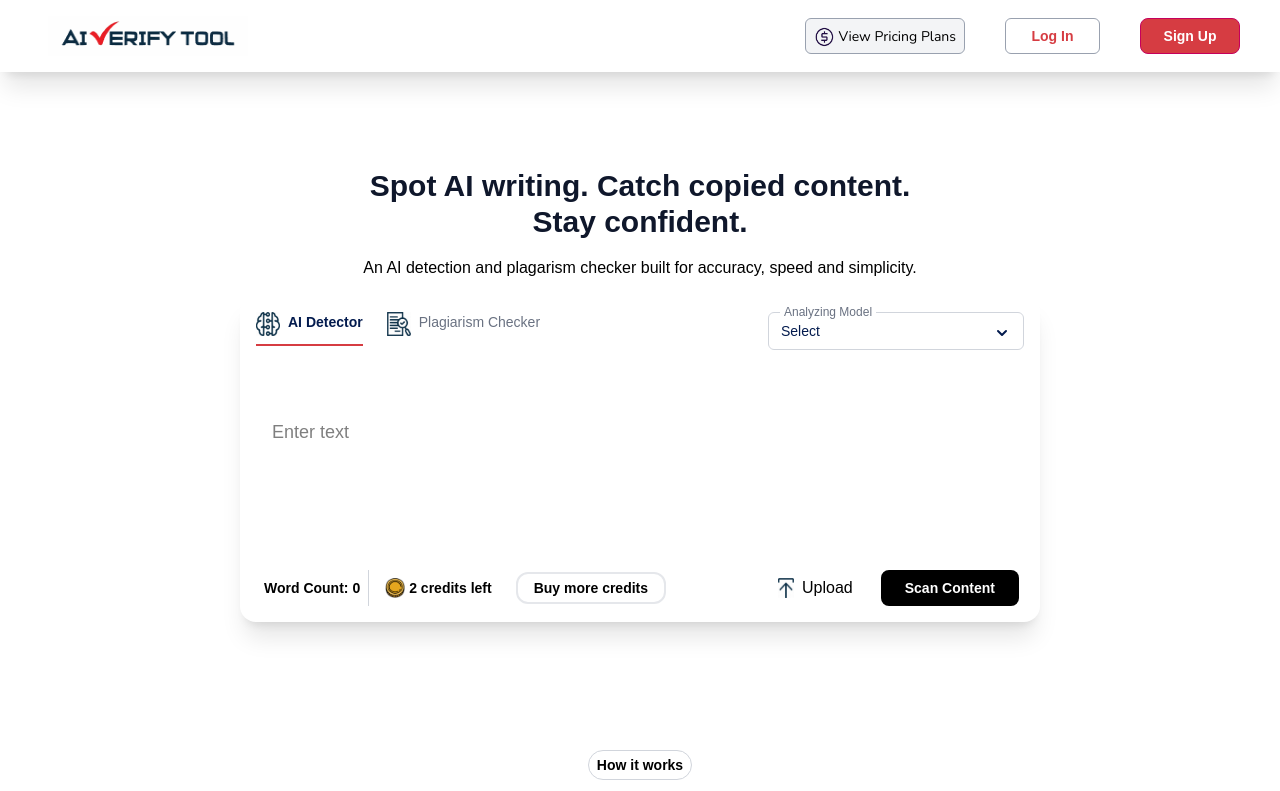
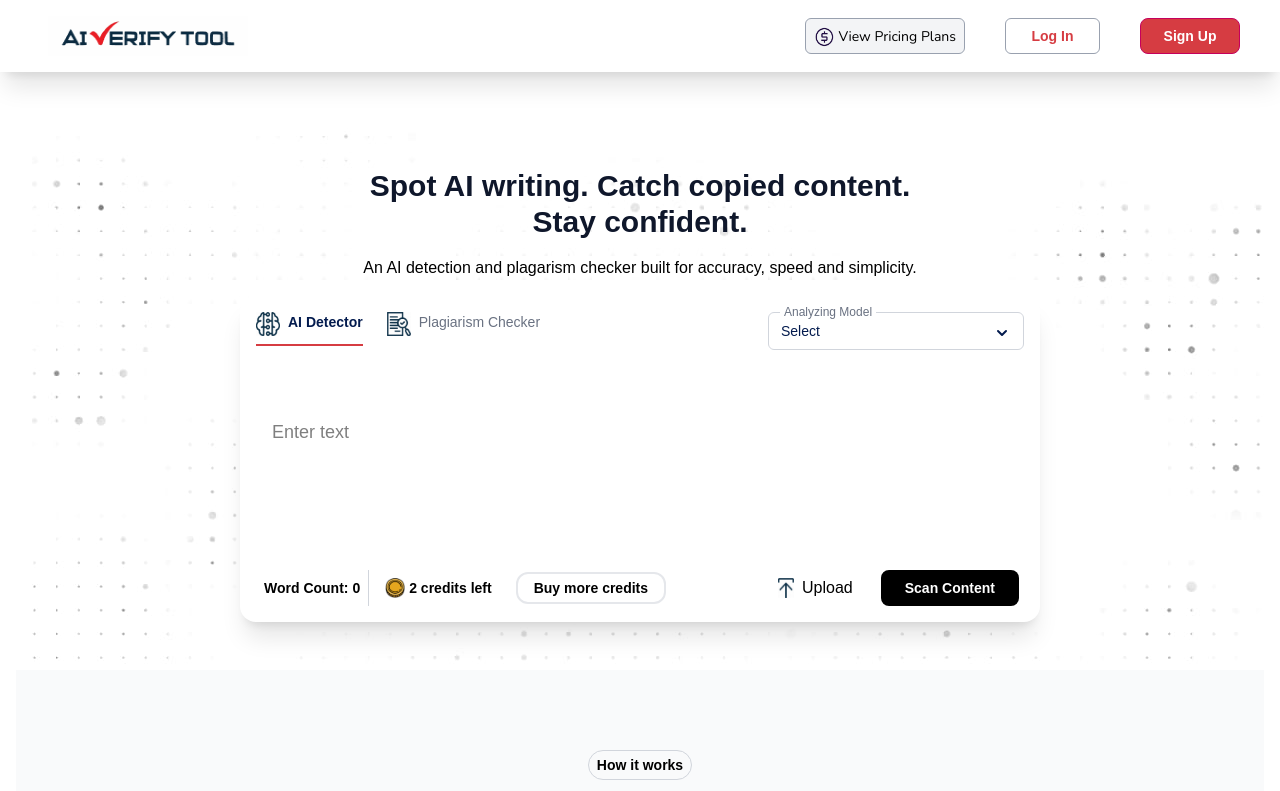
Before and after one commit to Princesibukun/AI-verify, a React (Vite) app: page / in a window 1280 px wide. Shown: the top 791 px of the page. Built offline with nearby package versions, Linux system fonts and the light colour scheme.

Commit message:
worked on the background image/footer

```diff
--- a/src/components/DashFooter.tsx
+++ b/src/components/DashFooter.tsx
@@ -10,7 +10,7 @@ import logo5 from "../assets/Images/logo5.png";
 
 const DashFooter = () => {
   return (
-    <footer className="bg-transparent py-10 px-4 w-full">
+    <footer className="bg-white py-10 px-4 w-full">
       <div className="bg-[#FFF8F7] max-w-6xl mx-auto rounded-xl px-8 py-10 flex flex-col md:flex-row justify-between items-center md:items-start space-y-6 md:space-y-0">
         <div className="text-center md:text-left max-w-sm">
           <img src={logo5} alt="" className="h-[30px] w-[196px]" />
--- a/src/components/Hero.tsx
+++ b/src/components/Hero.tsx
@@ -6,6 +6,7 @@ import file from "../assets/Images/file.png";
 import coins from "../assets/Images/coins.png";
 import { HiChevronDown } from "react-icons/hi";
 import arrowup from "../assets/Images/arrowup.png";
+import herobg from "../assets/Images/heroBg.jpeg";
 import { useState } from "react";
 
 const Hero = () => {
@@ -45,7 +46,10 @@ const Hero = () => {
 
   return (
     <>
-      <div className="bg-white flex flex-col items-center font-quicksand md:h-[550px] h-[900px] w-full py-12 overflow-hidden mt-24">
+      <div
+        className="flex flex-col items-center font-quicksand md:h-[550px] h-[900px] w-full py-12 overflow-hidden mt-24"
+        style={{ backgroundImage: `url(${herobg})` }}
+      >
         <h1 className="font-bold text-3xl text-slate-900 text-center">
           Spot AI writing. Catch copied content. <br /> Stay confident.
         </h1>
@@ -130,9 +134,7 @@ const Hero = () => {
           )}
 
           <div className="flex md:flex-row flex-col text-center mt-6 gap-4 w-full">
-
             <div className="flex flex-row items-center gap-4 md:p-2 md:border-r md:border-r-gray-300 text-nowrap h-auto ">
-
               <p className="font-quicksand text-sm text-black font-semibold">
                 Word Count: {charCount}
               </p>
--- a/src/components/pages/Home.tsx
+++ b/src/components/pages/Home.tsx
@@ -6,7 +6,7 @@ import FAQ from "../FAQ";
 
 const Home = () => {
   return (
-    <div>
+    <div className="bg-gray-50">
       <Hero />
       <HowItWorks />
       <KeyFeatures />
```
Also changed, not shown: src/assets/Images/heroBg.jpeg (added).
